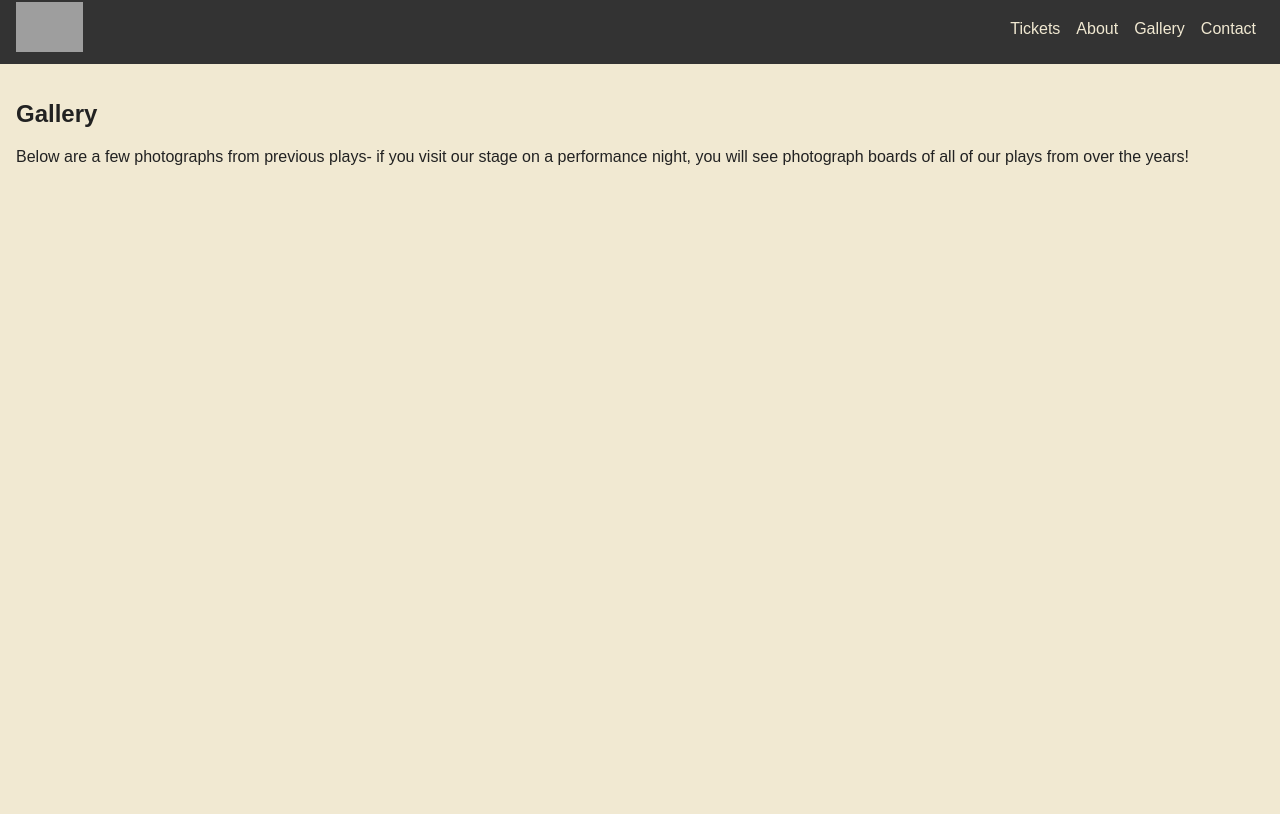
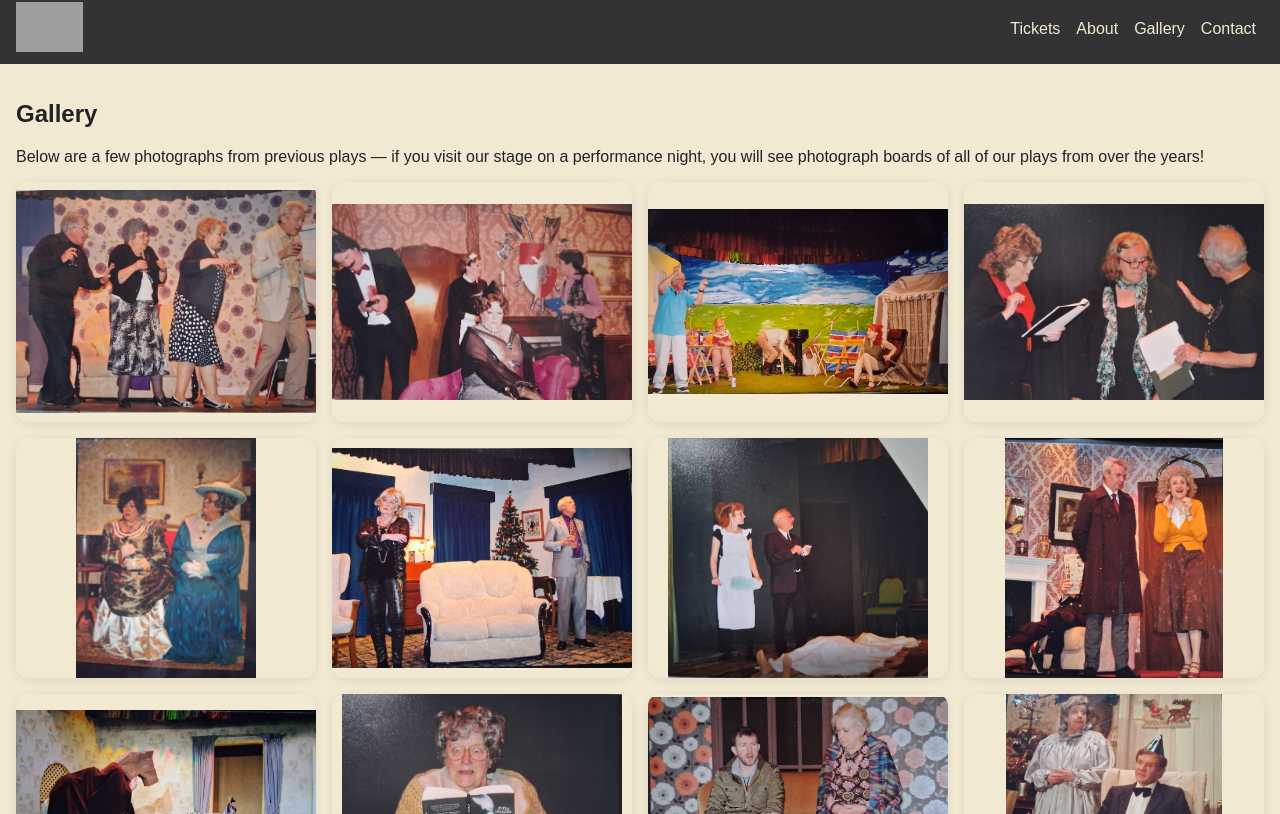
Before and after one commit to AvocadoCoding/PhoenixPlayersOfEarlsdon, a React (Create React App) app in the folder my-react-app/: page /gallery in a window 1280 px wide. Shown: the part 306-1120 px from the top of the page. Before the commit the page ends 800 px from the top, so only its background shows below. Built offline with nearby package versions, Linux system fonts and the light colour scheme; grey boxes are pictures that could not be loaded.

Commit message:
Gallery update

```diff
--- /dev/null
+++ b/my-react-app/src/pages/Gallery.css
@@ -0,0 +1,40 @@
+.gallery-grid {
+  display: grid;
+  grid-template-columns: repeat(auto-fill, minmax(240px, 1fr));
+  gap: 16px;
+  margin-top: 1rem;
+}
+
+.gallery-card {
+  height: 240px;
+  display: flex;
+  align-items: center;
+  justify-content: center;
+  overflow: hidden;
+  border-radius: 12px;
+  box-shadow: 0 2px 10px rgba(0, 0, 0, 0.08);
+  background-color: #F1E9D2; /* Updated background color */
+}
+
+.gallery-card-content {
+  padding: 0;
+  width: 100%;
+  height: 100%;
+  display: flex;
+  align-items: center;
+  justify-content: center;
+}
+
+.gallery-card-content img {
+  width: 100%;
+  height: 100%;
+  object-fit: contain; /* Ensures full image is visible */
+  object-position: center;
+  display: block;
+}
+
+@media (min-width: 1200px) {
+  .gallery-grid {
+    grid-template-columns: repeat(auto-fill, minmax(280px, 1fr));
+  }
+}
--- a/my-react-app/src/pages/Gallery.js
+++ b/my-react-app/src/pages/Gallery.js
@@ -1,16 +1,40 @@
 import React from 'react';
 import Navbar from '../components/Navbar';
+import './Gallery.css';
 
-function Gallery() {
+
+function importAll(r) {
+return r.keys().map(r);
+}
+
+
+const images = importAll(
+require.context('../assets/images/gallery', false, /\.(jpe?g|JPE?G|png|gif)$/i)
+);
+
+
+export default function Gallery() {
 return (
 <div>
 <Navbar />
 <div className="page-content" style={{ padding: '1rem' }}>
 <h2>Gallery</h2>
-        <p>Below are a few photographs from previous plays- if you visit our stage on a performance night, you will see photograph boards of all of our plays from over the years!</p>
+<p>
+Below are a few photographs from previous plays — if you visit our stage on a performance night,
+you will see photograph boards of all of our plays from over the years!
+</p>
+
+
+<div className="gallery-grid" aria-label="Production photo gallery">
+{images.slice(0, 18).map((src, idx) => (
+<div key={idx} className="gallery-card">
+<div className="gallery-card-content">
+<img src={src} alt={`Gallery ${idx + 1}`} loading="lazy" />
+</div>
+</div>
+))}
+</div>
 </div>
 </div>
 );
 }
-
-export default Gallery;
```
Lines whose indentation alone changed are shown as unchanged.
